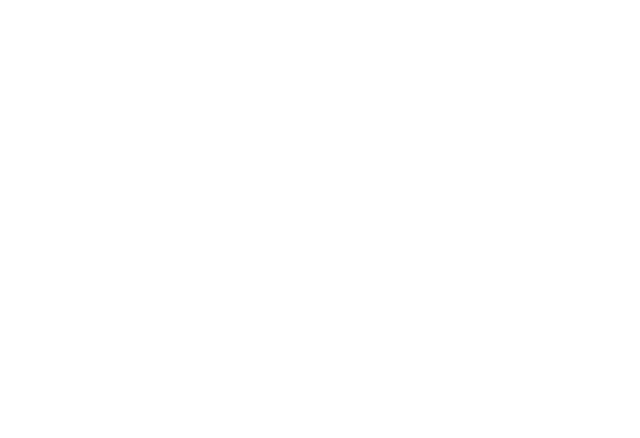
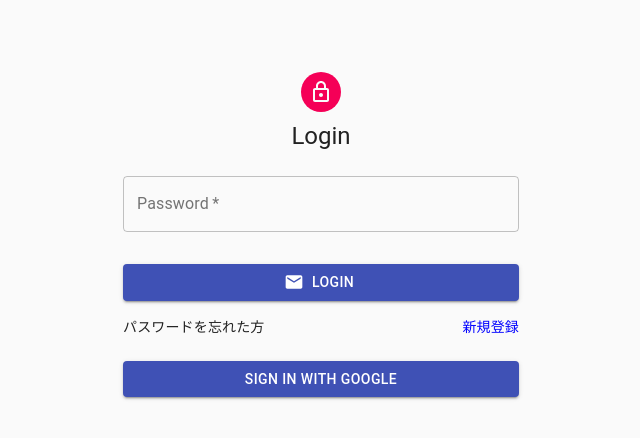
Before and after one commit to yota-fukuda/bike.ts_app, a React (Create React App) app: page / in a window 1280 px wide. Shown: the top 438 px of the page, without its empty margins (319-959 px from the left). Built offline with nearby package versions, Linux system fonts and the light colour scheme; no server answers.

Commit message:
ログイン画面追加

```diff
--- a/src/App.css
+++ /dev/null
@@ -1,39 +0,0 @@
-.App {
-  text-align: center;
-}
-
-.App-logo {
-  height: 40vmin;
-  pointer-events: none;
-}
-
-@media (prefers-reduced-motion: no-preference) {
-  .App-logo {
-    animation: App-logo-float infinite 3s ease-in-out;
-  }
-}
-
-.App-header {
-  min-height: 100vh;
-  display: flex;
-  flex-direction: column;
-  align-items: center;
-  justify-content: center;
-  font-size: calc(10px + 2vmin);
-}
-
-.App-link {
-  color: rgb(112, 76, 182);
-}
-
-@keyframes App-logo-float {
-  0% {
-    transform: translateY(0);
-  }
-  50% {
-    transform: translateY(10px)
-  }
-  100% {
-    transform: translateY(0px)
-  }
-}
--- /dev/null
+++ b/src/App.module.css
@@ -0,0 +1,6 @@
+.app {
+  display: flex;
+  height: 100vh;
+  padding: 30px 80px;
+  background-color: #444447;
+}
--- a/src/App.tsx
+++ b/src/App.tsx
@@ -1,8 +1,45 @@
-import React from "react";
-import "./App.css";
+import React, { useEffect } from "react";
+import { useSelector, useDispatch } from "react-redux";
+import { selectUser, login, logout } from "./features/userSlice";
+import styles from "./App.module.css";
+import { auth } from "./firebase";
+import Feed from "./components/Feed";
+import Auth from "./components/Auth";
 
-function App() {
-  return <div className="App"></div>;
-}
+const App: React.FC = () => {
+  const user = useSelector(selectUser);
+  const dispatch = useDispatch();
+
+  useEffect(() => {
+    const unSub = auth.onAuthStateChanged((authUser) => {
+      if (authUser) {
+        dispatch(
+          login({
+            uid: authUser?.uid,
+            photUrl: authUser?.photoURL,
+            displayName: authUser.displayName,
+          })
+        );
+      } else {
+        dispatch(logout());
+      }
+    });
+    return () => {
+      unSub();
+    };
+  }, [dispatch]);
+
+  return (
+    <>
+      {user.uid ? (
+        <div className={styles.app}>
+          <Feed />
+        </div>
+      ) : (
+        <Auth />
+      )}
+    </>
+  );
+};
 
 export default App;
--- /dev/null
+++ b/src/components/Auth.module.css
@@ -0,0 +1,22 @@
+.login_toggleMode {
+  cursor: pointer;
+  color: #0000ff;
+}
+.login_modal {
+  text-align: center;
+}
+.login_reset {
+  cursor: pointer;
+}
+.login_hiddenIcon {
+  text-align: center;
+  display: none;
+}
+.login_addIcon {
+  cursor: pointer;
+  color: gray;
+}
+.login_addIconLoaded {
+  cursor: pointer;
+  color: whitesmoke;
+}
--- /dev/null
+++ b/src/components/Auth.tsx
@@ -0,0 +1,197 @@
+import React, { useState } from "react";
+import { useDispatch } from "react-redux";
+import { updateUserProfile } from "../features/userSlice";
+import { auth, provider, storage } from "../firebase";
+
+import {
+  Avatar,
+  Button,
+  CssBaseline,
+  TextField,
+  FormControlLabel,
+  Checkbox,
+  Link,
+  Grid,
+  Box,
+  Typography,
+  Container,
+} from "@material-ui/core";
+import { makeStyles } from "@material-ui/core/styles";
+import LockOutlinedIcon from "@material-ui/icons/LockOutlined";
+import SendIcon from "@material-ui/icons/Send";
+import CameraIcon from "@material-ui/icons/Camera";
+import EmailIcon from "@material-ui/icons/Email";
+import AccountCircleIcon from "@material-ui/icons/AccountCircle";
+
+import styles from "./Auth.module.css";
+
+const useStyles = makeStyles((theme) => ({
+  paper: {
+    marginTop: theme.spacing(8),
+    display: "flex",
+    flexDirection: "column",
+    alignItems: "center",
+  },
+  avatar: {
+    margin: theme.spacing(1),
+    backgroundColor: theme.palette.secondary.main,
+  },
+  form: {
+    width: "100%", // Fix IE 11 issue.
+    marginTop: theme.spacing(1),
+  },
+  submit: {
+    margin: theme.spacing(3, 0, 2),
+  },
+}));
+
+const Auth: React.FC = () => {
+  const classes = useStyles();
+  const dispatch = useDispatch();
+  const [email, setEmail] = useState("");
+  const [password, setPassword] = useState("");
+  const [username, setUserName] = useState("");
+  const [avatarImage, setAvatarImage] = useState<File | null>(null);
+  const [isLogin, setIsLogin] = useState(true);
+
+  const onChangeImageHandler = (e: React.ChangeEvent<HTMLInputElement>) => {
+    if (e.target.files![0]) {
+      setAvatarImage(e.target.files![0]);
+      e.target.value = "";
+    }
+  };
+
+  const signInEmail = async () => {
+    await auth.signInWithEmailAndPassword(email, password);
+  };
+
+  const signUpEmail = async () => {
+    const authUser = await auth.createUserWithEmailAndPassword(email, password);
+    let url = "";
+    if (avatarImage) {
+      const S =
+        "abcdefghijklmnopqrstuvwxyzABCDEFGHIJKLMNOPQRSTUVWXYZ0123456789";
+      const N = 16;
+      const randomChar = Array.from(crypto.getRandomValues(new Uint32Array(N)))
+        .map((n) => S[n % S.length])
+        .join("");
+      const fileName = randomChar + "_" + avatarImage.name;
+      await storage.ref(`avatars/${fileName}`).put(avatarImage);
+      url = await storage.ref("avatars").child(fileName).getDownloadURL();
+    }
+    await authUser.user?.updateProfile({
+      displayName: username,
+      photoURL: url,
+    });
+    dispatch(
+      updateUserProfile({
+        displayName: username,
+        photoUrl: url,
+      })
+    );
+  };
+
+  const signInGoogle = async () => {
+    await auth.signInWithPopup(provider).catch((err) => alert(err.message));
+  };
+
+  return (
+    <Container component="main" maxWidth="xs">
+      <CssBaseline />
+      <div className={classes.paper}>
+        <Avatar className={classes.avatar}>
+          <LockOutlinedIcon />
+        </Avatar>
+        <Typography component="h1" variant="h5">
+          {isLogin ? "Login" : "Register"}
+        </Typography>
+        <form className={classes.form} noValidate>
+          {!isLogin && (
+            <>
+              <TextField
+                variant="outlined"
+                margin="normal"
+                required
+                fullWidth
+                id="email"
+                label="Email Address"
+                name="email"
+                autoComplete="email"
+                autoFocus
+                value={email}
+                onChange={(e: React.ChangeEvent<HTMLInputElement>) => {
+                  setEmail(e.target.value);
+                }}
+              />
+            </>
+          )}
+          <TextField
+            variant="outlined"
+            margin="normal"
+            required
+            fullWidth
+            name="password"
+            label="Password"
+            type="password"
+            id="password"
+            autoComplete="current-password"
+            value={password}
+            onChange={(e: React.ChangeEvent<HTMLInputElement>) => {
+              setPassword(e.target.value);
+            }}
+          />
+          <Button
+            fullWidth
+            variant="contained"
+            color="primary"
+            className={classes.submit}
+            startIcon={<EmailIcon />}
+            onClick={
+              isLogin
+                ? async () => {
+                    try {
+                      await signInEmail();
+                    } catch (err) {
+                      alert(err.message);
+                    }
+                  }
+                : async () => {
+                    try {
+                      await signUpEmail();
+                    } catch (err) {
+                      alert(err.message);
+                    }
+                  }
+            }
+          >
+            {isLogin ? "Login" : "Register"}
+          </Button>
+          <Grid container>
+            <Grid item xs>
+              <span className={styles.login_reset}>パスワードを忘れた方</span>
+            </Grid>
+            <Grid item>
+              <span
+                className={styles.login_toggleMode}
+                onClick={() => setIsLogin(!isLogin)}
+              >
+                {isLogin ? "新規登録" : "ログインに戻る"}
+              </span>
+            </Grid>
+          </Grid>
+          <Button
+            fullWidth
+            variant="contained"
+            color="primary"
+            className={classes.submit}
+            onClick={signInGoogle}
+          >
+            Sign In with Google
+          </Button>
+        </form>
+      </div>
+    </Container>
+  );
+};
+
+export default Auth;
--- /dev/null
+++ b/src/components/Feed.tsx
@@ -0,0 +1,13 @@
+import React from "react";
+import { auth } from "../firebase";
+
+const Feed = () => {
+  return (
+    <div>
+      feed
+      <button onClick={() => auth.signOut()}>LogOut</button>
+    </div>
+  );
+};
+
+export default Feed;
--- a/src/features/userSlice.ts
+++ b/src/features/userSlice.ts
@@ -1,5 +1,10 @@
 import { createSlice, PayloadAction } from "@reduxjs/toolkit";
 import { RootState } from "../app/store";
+
+interface USER {
+  displayName: string;
+  photoUrl: string;
+}
 
 export const userSlice = createSlice({
   name: "user",
@@ -13,10 +18,14 @@
     logout: (state) => {
       state.user = { uid: "", photoUrl: "", displayName: "" };
     },
+    updateUserProfile: (state, action: PayloadAction<USER>) => {
+      state.user.displayName = action.payload.displayName;
+      state.user.photoUrl = action.payload.photoUrl;
+    },
   },
 });
 
-export const { login, logout } = userSlice.actions;
+export const { login, logout, updateUserProfile } = userSlice.actions;
 
 export const selectUser = (state: RootState) => state.user.user;
 
--- a/src/firebase.ts
+++ b/src/firebase.ts
@@ -4,17 +4,18 @@
 import "firebase/storage";
 
 const firebaseConfig = {
-  apiKey: "AIzaSyCAC_6W18pFdQaIr2QAd66csBb0InvPr2g",
-  authDomain: "bikesite-65e12.firebaseapp.com",
-  projectId: "bikesite-65e12",
-  storageBucket: "bikesite-65e12.appspot.com",
-  messagingSenderId: "663382097577",
-  appId: "1:663382097577:web:ceb4c4b25d1a946029f3b8",
+  apiKey: process.env.REACT_APP_FIREBASE_APIKEY,
+  authDomain: process.env.REACT_APP_FIREBASE_DOMAIN,
+  databaseURL: process.env.REACT_APP_FIREBASE_DATABASE,
+  projectId: process.env.REACT_APP_FIREBASE_PROJECT_ID,
+  storageBucket: process.env.REACT_APP_FIREBASE_STORAGE_BUCKET,
+  messagingSenderId: process.env.REACT_APP_FIREBASE_STORAGE_BUCKET,
+  appId: process.env.REACT_APP_FIREBASE_APP_ID,
 };
 
 const firebaseApp = firebase.initializeApp(firebaseConfig);
 
-export const db = firebase.firestore();
+export const db = firebaseApp.firestore();
 export const auth = firebase.auth();
 export const storage = firebase.storage();
 export const provider = new firebase.auth.GoogleAuthProvider();
```
Also changed, not shown: 2 other files (tests, documents, lock files or other folders).
